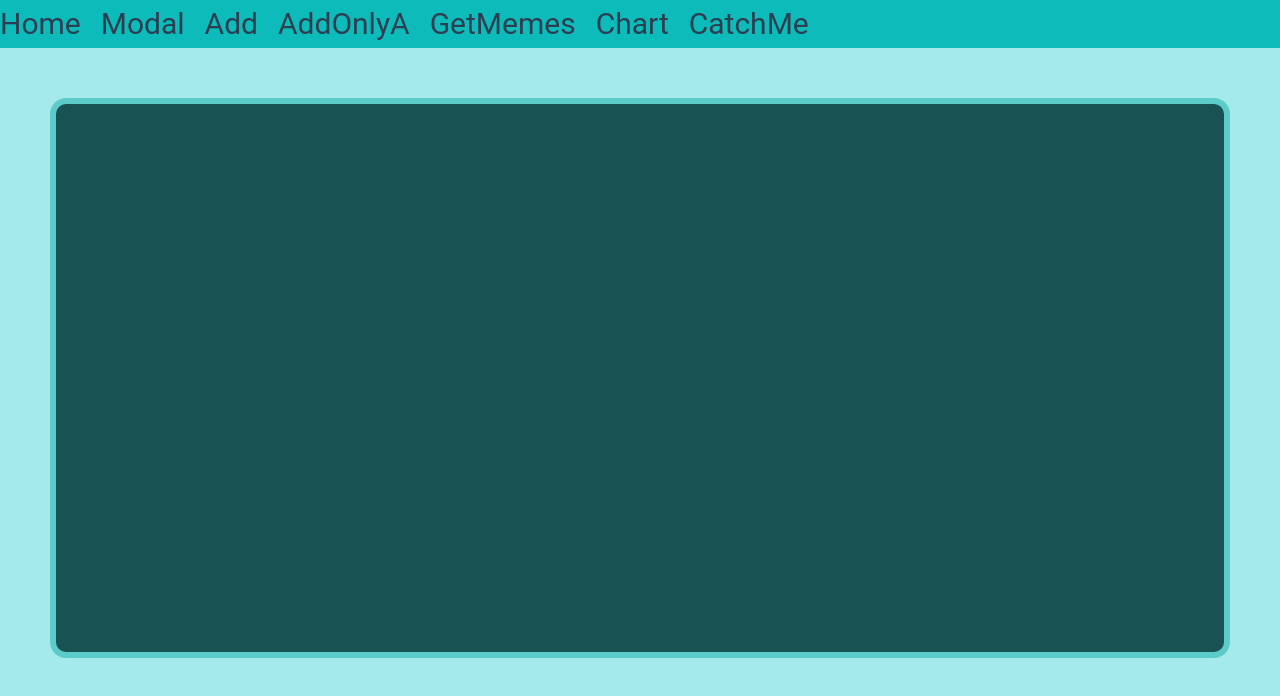
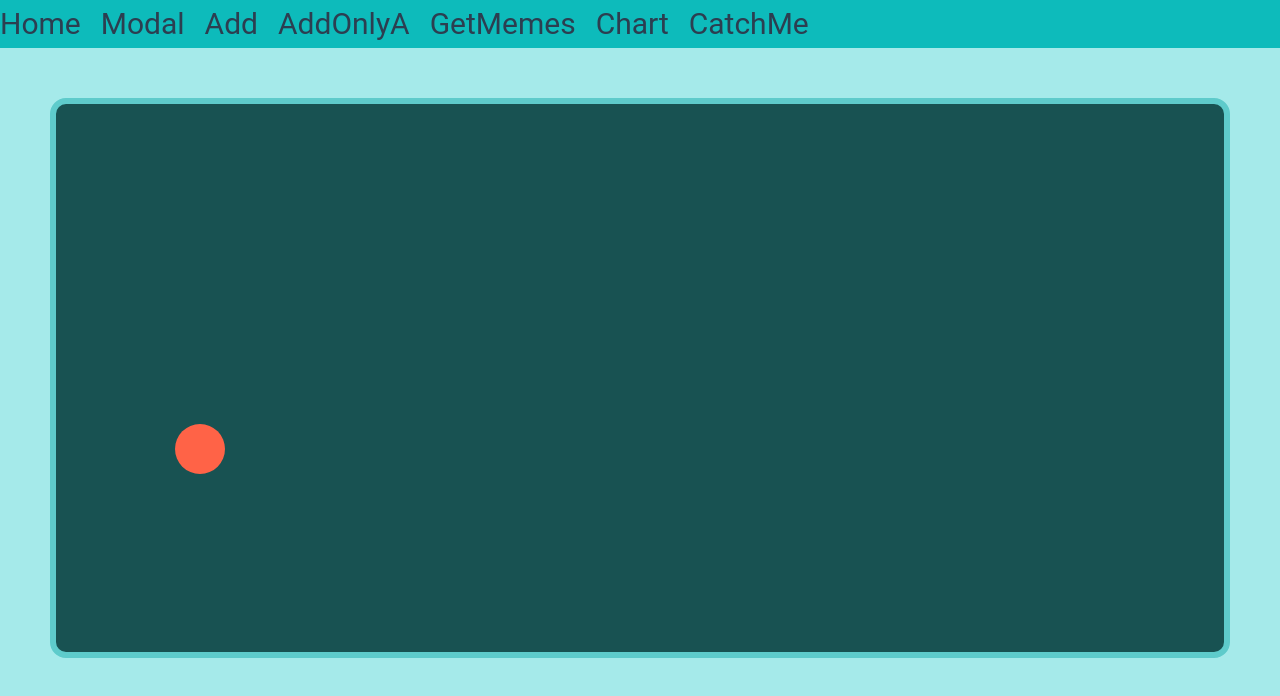
Before and after one commit to marityz/testTypeJS, a Vue app: page /catch-me-not in a window 1280 px wide. Shown: the top 696 px of the page. Built offline with nearby package versions, Linux system fonts and the light colour scheme.

Commit message:
added GameBoard

```diff
--- a/src/components/CatchMe/GameBoard/GameBoard.vue
+++ b/src/components/CatchMe/GameBoard/GameBoard.vue
@@ -1,14 +1,77 @@
 <script setup lang="ts">
+import { ref, onMounted, computed } from 'vue';
+import type { CSSProperties } from 'vue';
+
+const position = ref({ x: 0, y: 0 });
+const gameBoard = ref<HTMLDivElement | null>(null);
+
+const targetStyle = computed<CSSProperties>(() => ({
+  top: `${position.value.y}px`,
+  left: `${position.value.x}px`,
+  position: 'absolute',
+  transition: 'top 0.5s ease, left 0.5s ease',
+}));
+
+const getRandomPosition = (avoidX = 0, avoidY = 0) => {
+  const board = gameBoard.value;
+  if (!board) return { x: 0, y: 0 };
+  const rect = board.getBoundingClientRect();
+
+  let x, y;
+
+  do {
+    x = Math.random() * (rect.width - 50);
+    y = Math.random() * (rect.height - 50);
+  } while (Math.abs(x - avoidX) < 100 && Math.abs(y - avoidY) < 100);
+
+  return { x, y };
+};
+
+const moveTarget = () => {
+  position.value = getRandomPosition();
+};
+
+const avoidMouse = (event: MouseEvent) => {
+  const board = gameBoard.value;
+
+  if (!board) return;
+
+  const rect = board.getBoundingClientRect();
+  const mouseX = event.clientX - rect.left;
+  const mouseY = event.clientY - rect.top;
+
+  position.value = getRandomPosition(mouseX, mouseY);
+};
+
+const checkCatch = (event: MouseEvent) => {
+  const targetElement = event.target  as HTMLElement;
+  if (targetElement.classList.contains('target')) {
+    moveTarget();
+  }
+};
+
+onMounted(async () => {
+  setInterval(moveTarget, 1000);
+});
 </script>
 
 <template>
-  <div class="game-board">
-
+  <div
+    ref="gameBoard"
+    class="game-board"
+    @mousemove="avoidMouse"
+    @click="checkCatch"
+  >
+    <div
+      class="target"
+      :style="targetStyle"
+    ></div>
   </div>
 </template>
 
 <style scoped>
 .game-board {
+  position: relative;
   height: 70vh;
   margin: 50px;
   padding: 20px;
@@ -16,4 +79,13 @@
   border: 6px solid #5ecbcb;
   border-radius: 16px;
 }
+
+.target {
+  position: absolute;
+  width: 50px;
+  height: 50px;
+  background-color: #ff6347;
+  border-radius: 50%;
+  transition: top 0.5s ease, left 0.5s ease;
+}
 </style>
--- a/src/views/AddView.vue
+++ b/src/views/AddView.vue
@@ -9,7 +9,7 @@ const text = ref();
 const removeItem = (index) => obj.arr.splice(index, 1);
 const AddArray = () => {
   obj.arr.push(text.value);
-  text.value = "";
+  text.value = '';
 };
 const deleteArray = () => obj.arr.pop();
 
@@ -25,10 +25,14 @@ const publishedArr = computed(() => obj.arr.length > 0 ? 'Yes' : 'No');
       <input class='input-add' v-model="text" @keyup.enter="AddArray">
 
       <div class='container-item' v-if="publishedArr" v-for="(item, i) in obj.arr ">
-        <Item :index="i" :data='item' @removeItem="removeItem"></Item>
+        <Item
+          :index="i"
+          :data="item"
+          @removeItem="removeItem"
+        />
       </div>
-<!--      <button class="button-add" @click="AddArray">Add</button>-->
-<!--      <button class="button-add" @click="deleteArray">Delete</button>-->
+      <!--      <button class="button-add" @click="AddArray">Add</button>-->
+      <!--      <button class="button-add" @click="deleteArray">Delete</button>-->
     </form>
   </main>
 </template>
@@ -40,7 +44,6 @@ const publishedArr = computed(() => obj.arr.length > 0 ? 'Yes' : 'No');
 
 .container-item {
   height: max-content;
-
 }
 
 .input-add {
@@ -65,7 +68,6 @@ const publishedArr = computed(() => obj.arr.length > 0 ? 'Yes' : 'No');
   align-items: center;
   min-height: 100vh;
   margin: auto;
-
 }
 
 .button-add {
--- a/src/views/GetMemes.vue
+++ b/src/views/GetMemes.vue
@@ -10,10 +10,10 @@ const memes = reactive({
   }
 );
 
-const getNumberQuotes = watch(numberMemes, async (newNumberMemes, oldNumberMemes) => {
+const getNumberQuotes = watch(numberMemes, async (newNumberMemes) => {
   if (newNumberMemes > 0) {
     try {
-      const {res, data} = await axios.get(`https://meme-api.com/gimme/${numberMemes.value}`)
+      const { data } = await axios.get(`https://meme-api.com/gimme/${numberMemes.value}`)
       memes.data = data.memes;
     } catch (error) {
       memes.data = 'Error! Could not reach the API. ' + error;
@@ -50,6 +50,7 @@ const getNumberQuotes = watch(numberMemes, async (newNumberMemes, oldNumberMemes
     <div class="quotes-container">
       <div
         v-for="(mem, index) in memes.data"
+        :key="index"
         class="quote-container"
       >
         <Quote :mem="mem"/>
@@ -94,7 +95,7 @@ const getNumberQuotes = watch(numberMemes, async (newNumberMemes, oldNumberMemes
   height: 80px;
   margin: auto;
   appearance: none;
-  box-shadow: rgba(50, 50, 93, 0.25) 0px 50px 100px -20px, rgba(0, 0, 0, 0.3) 0px 30px 60px -30px, rgba(10, 37, 64, 0.35) 0px -2px 6px 0px inset;
+  box-shadow: rgba(50, 50, 93, 0.25) 0 50px 100px -20px, rgba(0, 0, 0, 0.3) 0 30px 60px -30px, rgba(10, 37, 64, 0.35) 0 -2px 6px 0 inset;
 }
 
 .label-input {
@@ -122,6 +123,6 @@ const getNumberQuotes = watch(numberMemes, async (newNumberMemes, oldNumberMemes
   height: 70px;
   transition: all 0.5s;
   cursor: pointer;
-  box-shadow: rgba(50, 50, 93, 0.25) 0px 50px 100px -20px, rgba(0, 0, 0, 0.3) 0px 30px 60px -30px, rgba(10, 37, 64, 0.35) 0px -2px 6px 0px inset;
+  box-shadow: rgba(50, 50, 93, 0.25) 0 50px 100px -20px, rgba(0, 0, 0, 0.3) 0 30px 60px -30px, rgba(10, 37, 64, 0.35) 0 -2px 6px 0 inset;
 }
 </style>
```
